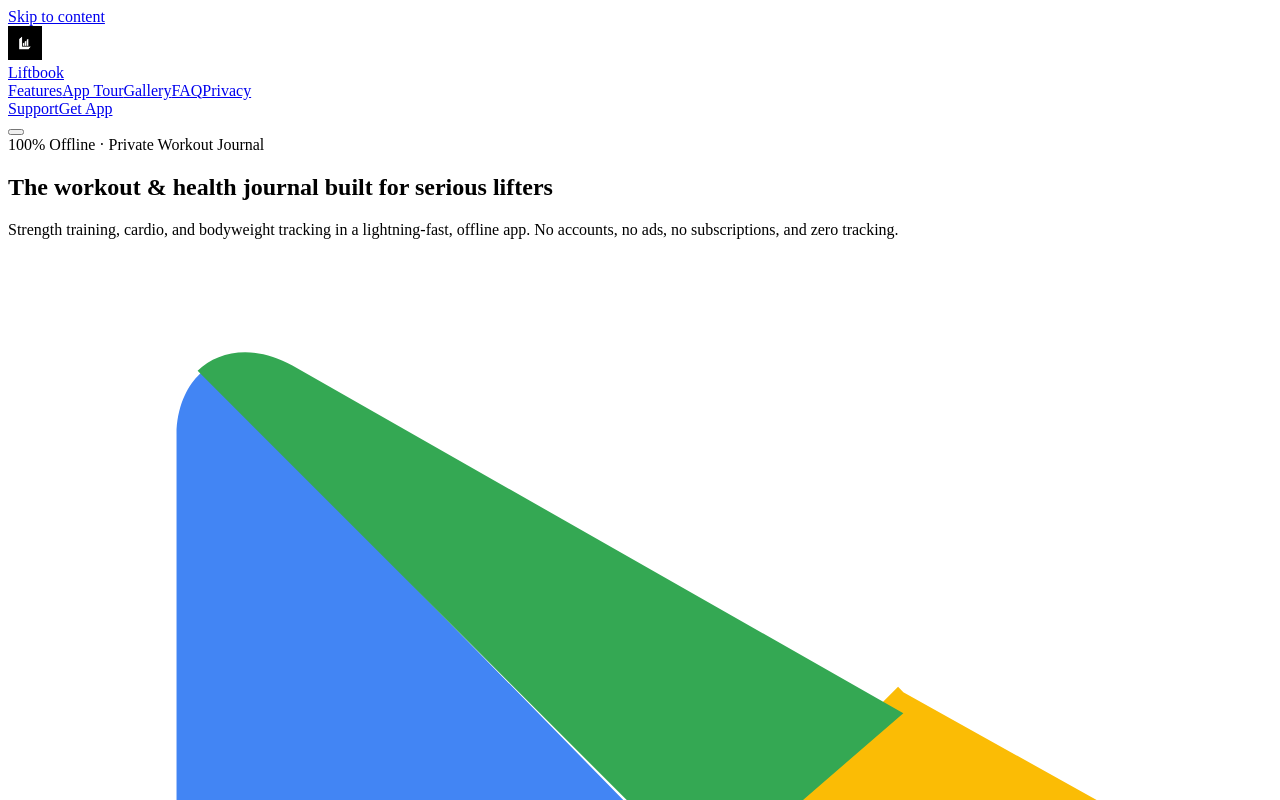
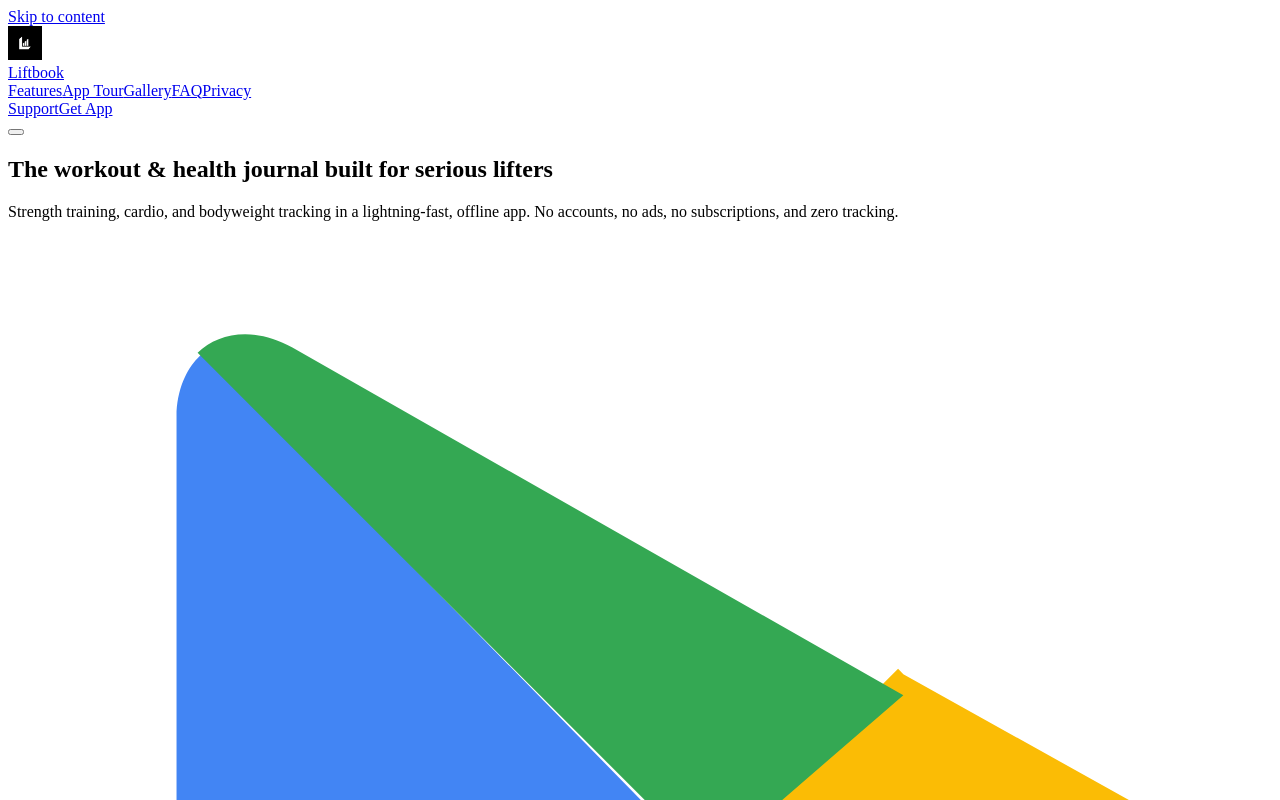
Before and after one commit to rabpaulo/Liftbook-site, a React (Vite) app: page / in a window 1280 px wide. Shown: the top 800 px of the page. Built offline with nearby package versions, Linux system fonts and the light colour scheme.

Commit message:
removed status dot

```diff
--- a/src/pages/LandingPage.tsx
+++ b/src/pages/LandingPage.tsx
@@ -38,12 +38,6 @@ export function LandingPage() {
 
           <div className="shell hero-grid">
             <div className="hero-text-col">
-              <div className="hero-chip-wrap">
-                <span className="hero-chip">
-                  100% Offline · Private Workout Journal
-                </span>
-              </div>
-
               <h1 className="hero-headline">
                 The workout & health journal built for{" "}
                 <span className="highlight-text">serious lifters</span>
```
